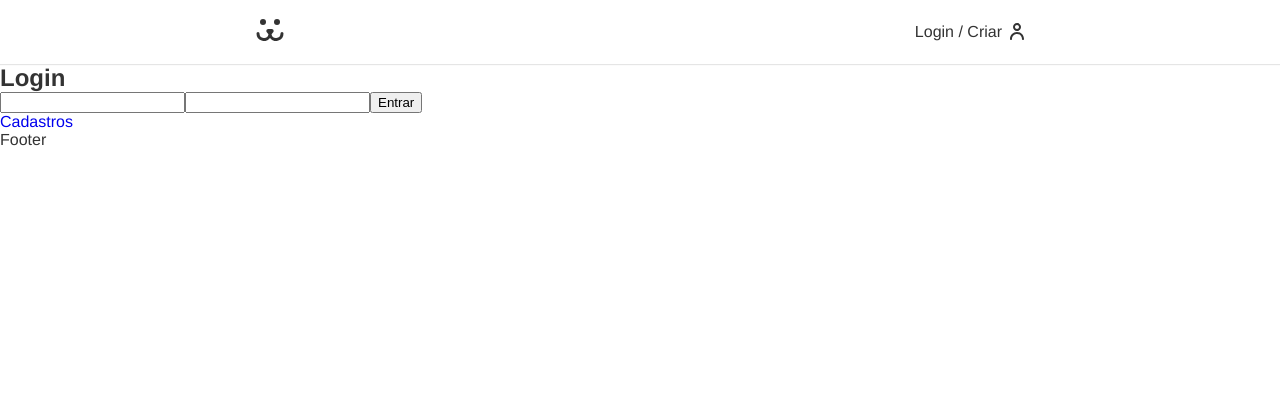
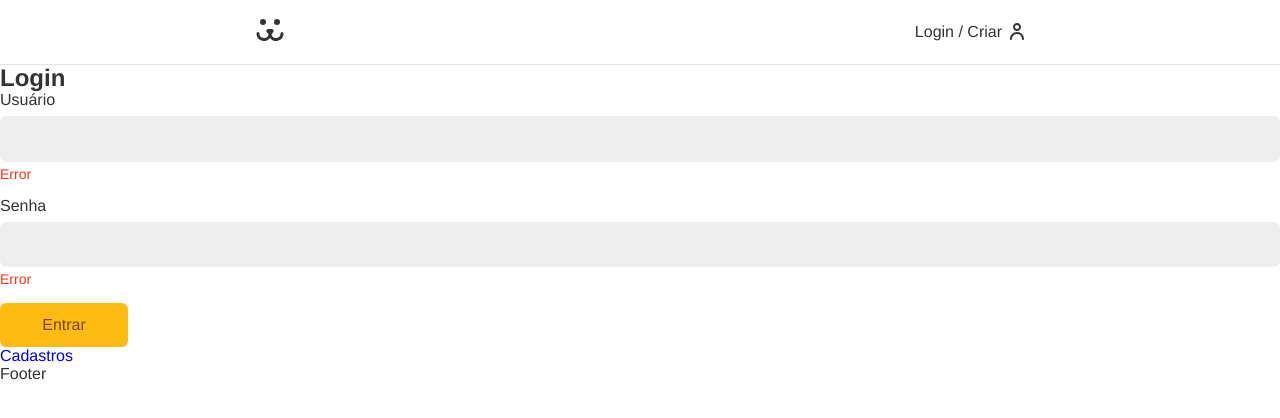
Before and after one commit to IagoGondim/course-dogs, a React (Vite) app: page /login in a window 1280 px wide. Shown: the top 418 px of the page. Built offline with nearby package versions, Linux system fonts and the light colour scheme.

Commit message:
add form component

```diff
--- a/index.html
+++ b/index.html
@@ -3,6 +3,9 @@
   <head>
     <meta charset="UTF-8" />
     <link rel="icon" type="image/svg+xml" href="/vite.svg" />
+    <link rel="preconnect" href="https://fonts.googleapis.com">
+<link rel="preconnect" href="https://fonts.gstatic.com" crossorigin>
+<link href="https://fonts.googleapis.com/css2?family=Spectral&display=swap" rel="stylesheet">
     <meta name="viewport" content="width=device-width, initial-scale=1.0" />
     <title>Dogs-Course</title>
   </head>
--- /dev/null
+++ b/src/Components/Forms/Button.jsx
@@ -0,0 +1,12 @@
+import React from "react";
+import styles from "./Button.module.css";
+
+const Button = ({ children, ...props }) => {
+  return (
+    <button {...props} className={styles.button}>
+      {children}
+    </button>
+  );
+};
+
+export default Button;
--- /dev/null
+++ b/src/Components/Forms/Button.module.css
@@ -0,0 +1,24 @@
+.button{
+  font-size: 1rem;
+  font-family: var(--type-first);
+  cursor: pointer;
+  border: none;
+  border-radius: 0.4rem;
+  background: #fb1;
+  color: #764701;
+  min-width: 8rem;
+  padding: .8rem 1.2rem;
+  box-sizing: border-box;
+  transition: 150ms ease-in-out;
+
+}
+.button:hover,
+.button:focus{
+  outline: none;
+  box-shadow: 0 0 0 3px #fea, 0 0 0 4px #fb1;
+}
+
+.button:disabled{
+opacity: .5;
+cursor: wait;
+}
--- /dev/null
+++ b/src/Components/Forms/Input.jsx
@@ -0,0 +1,16 @@
+import React from "react";
+import styles from "./Input.module.css";
+
+const Input = ({ label, type, name }) => {
+  return (
+    <div className={styles.wrapper}>
+      <label htmlFor={name} className={styles.label}>
+        {label}
+      </label>
+      <input id={name} name={name} className={styles.input} type={type} />
+      <p className={styles.error}>Error</p>
+    </div>
+  );
+};
+
+export default Input;
--- /dev/null
+++ b/src/Components/Forms/Input.module.css
@@ -0,0 +1,35 @@
+.wrapper{
+  margin-bottom: 1rem;
+}
+
+.input{
+  border: 1px solid #eee;
+  display: block;
+  width: 100%;
+  font-size: 1rem;
+  padding: .8rem;
+  border-radius: .4rem;
+  background: #eee;
+  transition: 150ms ease-in-out;
+}
+
+.input:focus,
+.input:hover{
+  outline: none;
+  border-color: #fb1;
+  background: white;
+  box-shadow: 0 0 0 3px #fea;
+}
+
+.label{
+  display: block;
+  font-size: 1rem;
+  line-height: 1;
+  padding-bottom: .5rem;
+}
+
+.error{
+  color: #f31f;
+  font-size: .875rem;
+  margin-top: .25rem;
+}
--- a/src/Components/Login/LoginForm.jsx
+++ b/src/Components/Login/LoginForm.jsx
@@ -1,5 +1,7 @@
 import React, { useState } from "react";
 import { Link } from "react-router-dom";
+import Button from "../Forms/Button";
+import Input from "../Forms/Input";
 
 const LoginForm = () => {
   const [username, setUsername] = useState("");
@@ -27,17 +29,9 @@ const LoginForm = () => {
     <section>
       <h1>Login</h1>
       <form action="" onSubmit={handleSubmit}>
-        <input
-          type="text"
-          value={username}
-          onChange={({ target }) => setUsername(target.value)}
-        />
-        <input
-          type="text"
-          value={password}
-          onChange={({ target }) => setPassoword(target.value)}
-        />
-        <button>Entrar</button>
+        <Input label="Usuário" type="text" name="username" />
+        <Input label="Senha" type="password" name="password" />
+        <Button>Entrar</Button>
       </form>
       <Link to="/login/criar">Cadastros</Link>
     </section>
--- a/src/index.css
+++ b/src/index.css
@@ -6,7 +6,7 @@ body{
   margin: 0px;
   color: #333;
   --type-first: Helvetica, Arial, sans-serif;
-  --type-second: 'Spectral', georgia;
+  --type-second: 'Spectral', serif;
   font-family: var(--type-first);
   padding-top: 4rem;
 }
@@ -20,6 +20,14 @@ ul, li{
   list-style: none;
   padding: 0px;
   margin: 0px;
+}
+
+button,
+input {
+  display: block;
+  font-size: 1rem;
+  font-family: var(--type-first);
+  color: #333;
 }
 
 a{
```
